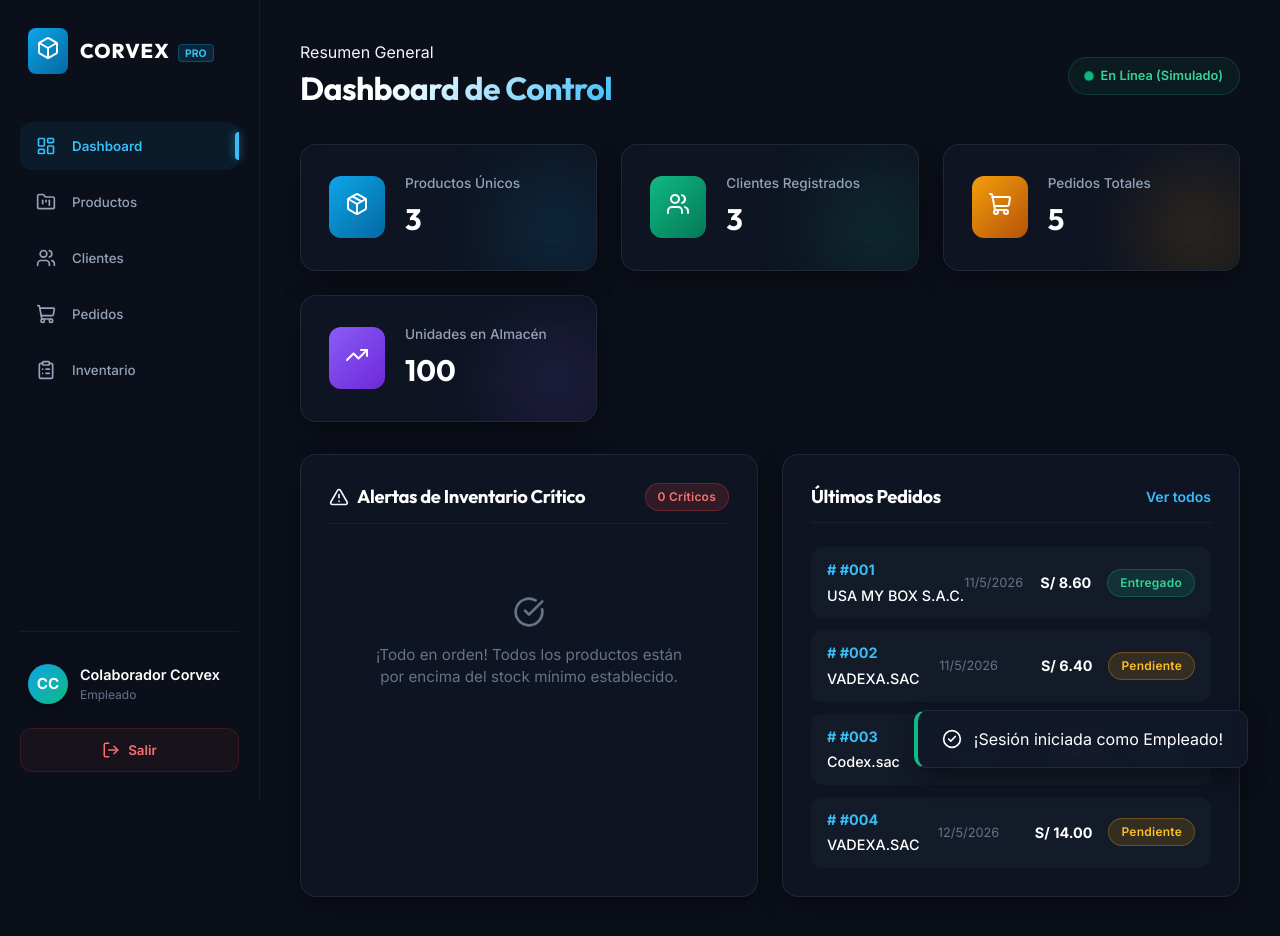
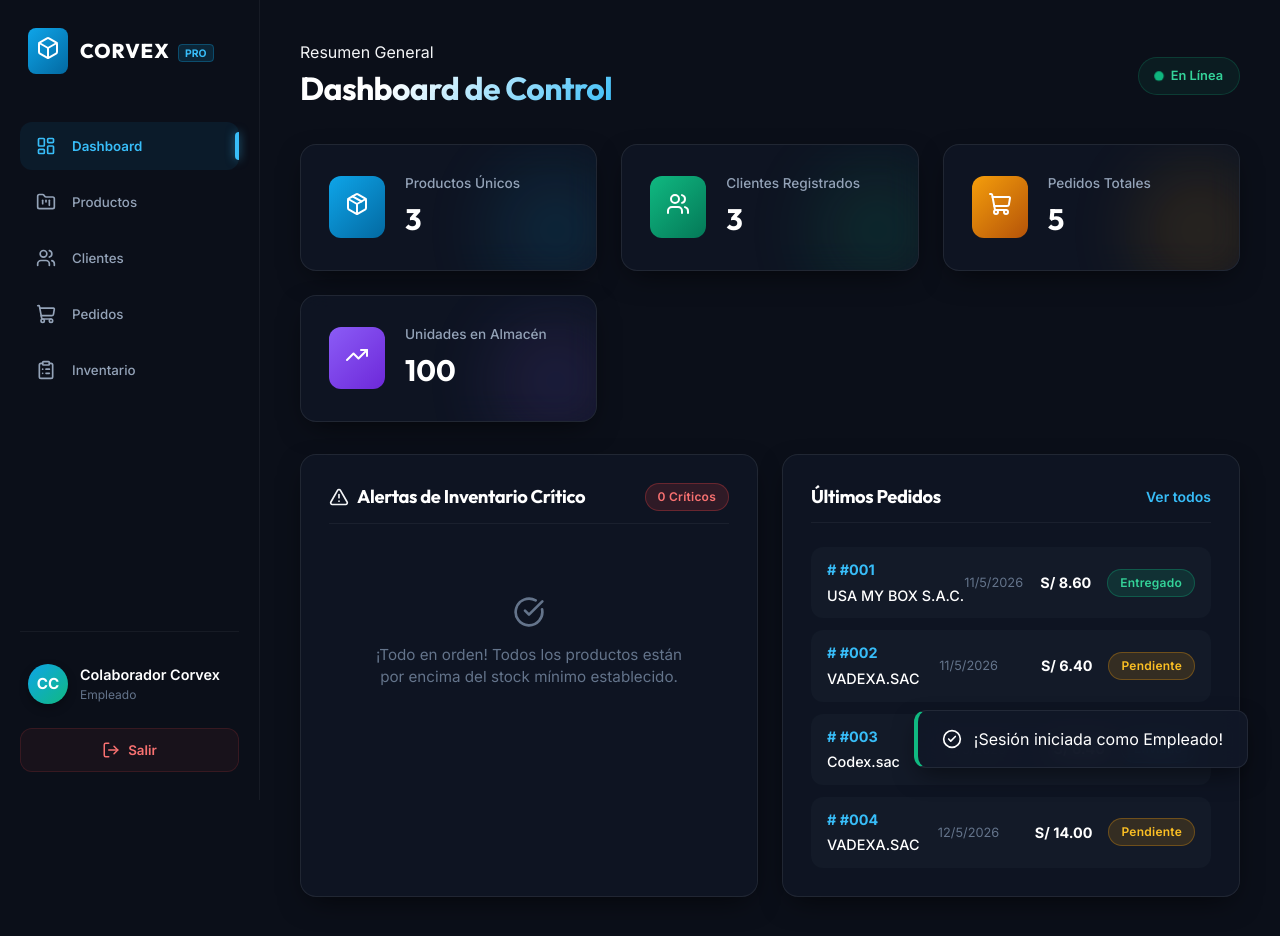
Before and after one commit to AngelOrdaya-Dev/Inventario-web, a React (Vite) app: page / in a window 1280 px wide. Both pictures are taken after typing "name@example.com", "Sample123" into the empty fields and a click on the button "Ingresar". Built offline with nearby package versions, Linux system fonts and the light colour scheme.

Commit message:
Guardando mis cambios Angel

```diff
--- a/src/components/Dashboard.jsx
+++ b/src/components/Dashboard.jsx
@@ -26,7 +26,7 @@ export default function Dashboard({ products, clients, orders, onNavigate }) {
         </div>
         <div className="live-indicator">
           <span className="ping-dot"></span>
-          <span className="ping-label">En Línea (Simulado)</span>
+          <span className="ping-label">En Línea</span>
         </div>
       </div>
 
@@ -142,11 +142,10 @@ export default function Dashboard({ products, clients, orders, onNavigate }) {
                   </div>
                   <span className="order-date">{o.fecha}</span>
                   <span className="order-total">S/ {Number(o.total).toFixed(2)}</span>
-                  <span className={`badge ${
-                    o.estado === 'Entregado' ? 'badge-success' :
-                    o.estado === 'Enviado' ? 'badge-info' :
-                    o.estado === 'Cancelado' ? 'badge-danger' : 'badge-warning'
-                  }`}>{o.estado}</span>
+                  <span className={`badge ${o.estado === 'Entregado' ? 'badge-success' :
+                      o.estado === 'Enviado' ? 'badge-info' :
+                        o.estado === 'Cancelado' ? 'badge-danger' : 'badge-warning'
+                    }`}>{o.estado}</span>
                 </div>
               ))
             )}
```
